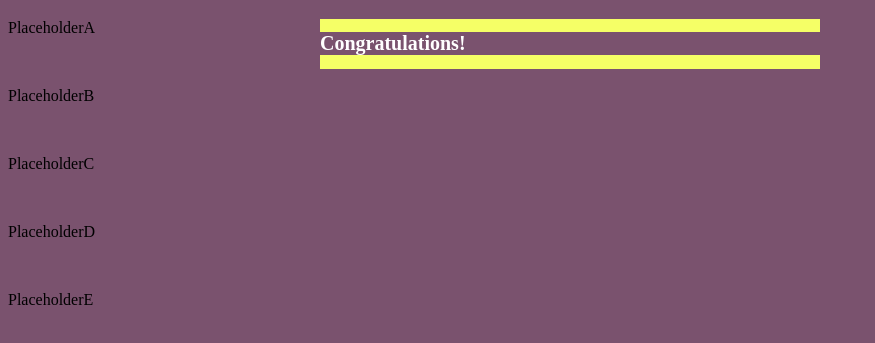
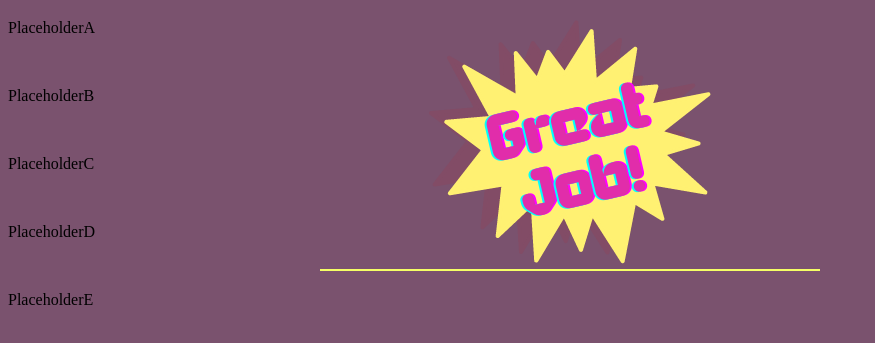
Before and after one commit to LaurenVal/Q4-CS-Project, a plain HTML site: page leaderboard.html in a window 1280 px wide. Shown: the part 61-404 px from the top of the page, without its empty margins (0-875 px from the left). Drawn offline with Linux system fonts and the light colour scheme.

Commit message:
Update leaderboard.html

```diff
--- a/leaderboard.html
+++ b/leaderboard.html
@@ -10,7 +10,7 @@
 
 <body>
   <div id="splash">
-    <h1>Congratulations!</h1>
+    <img src="Great Job!.png" alt="Great job!">
   </div>
 
   <div id="leaderboard">
```
